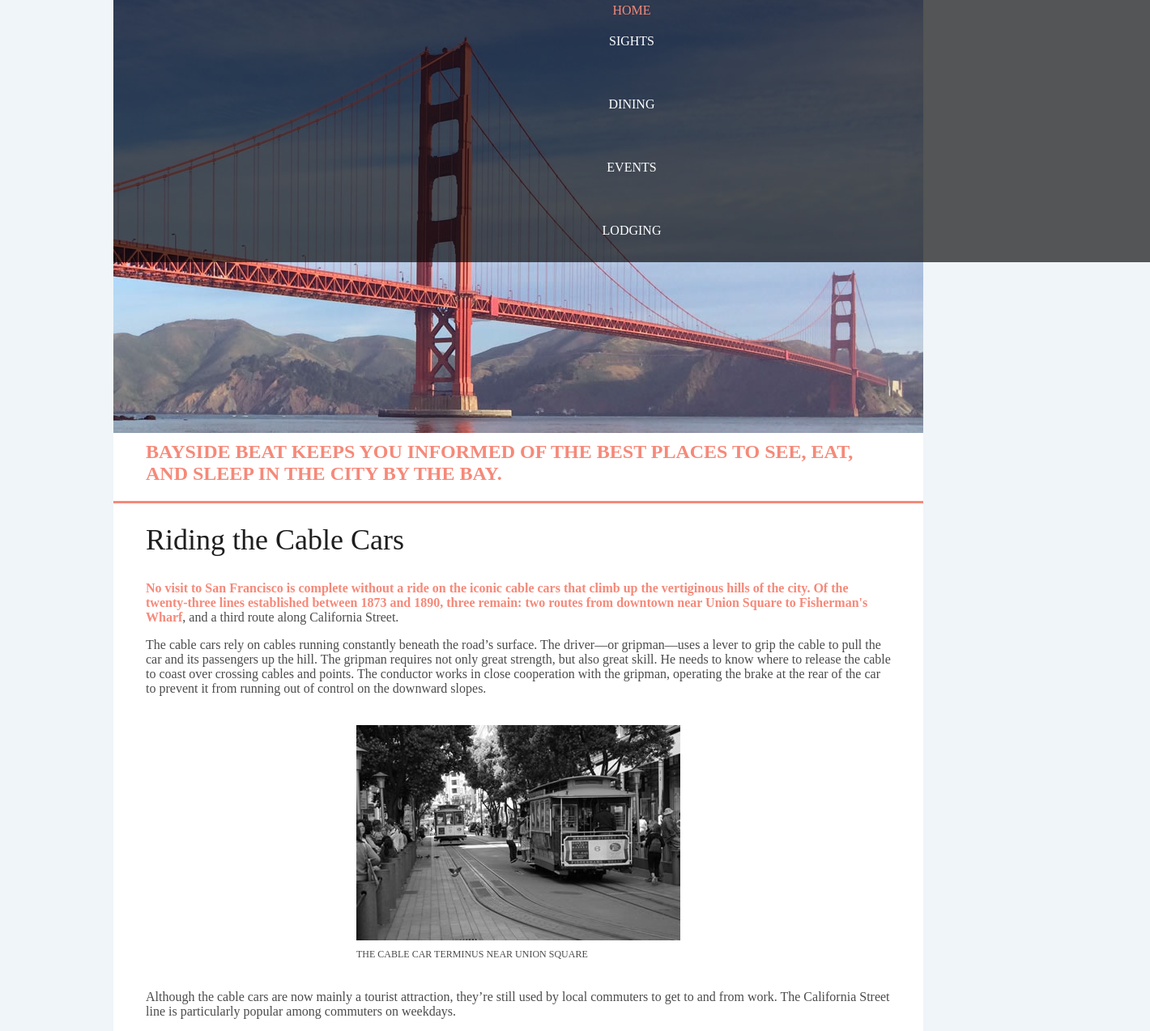
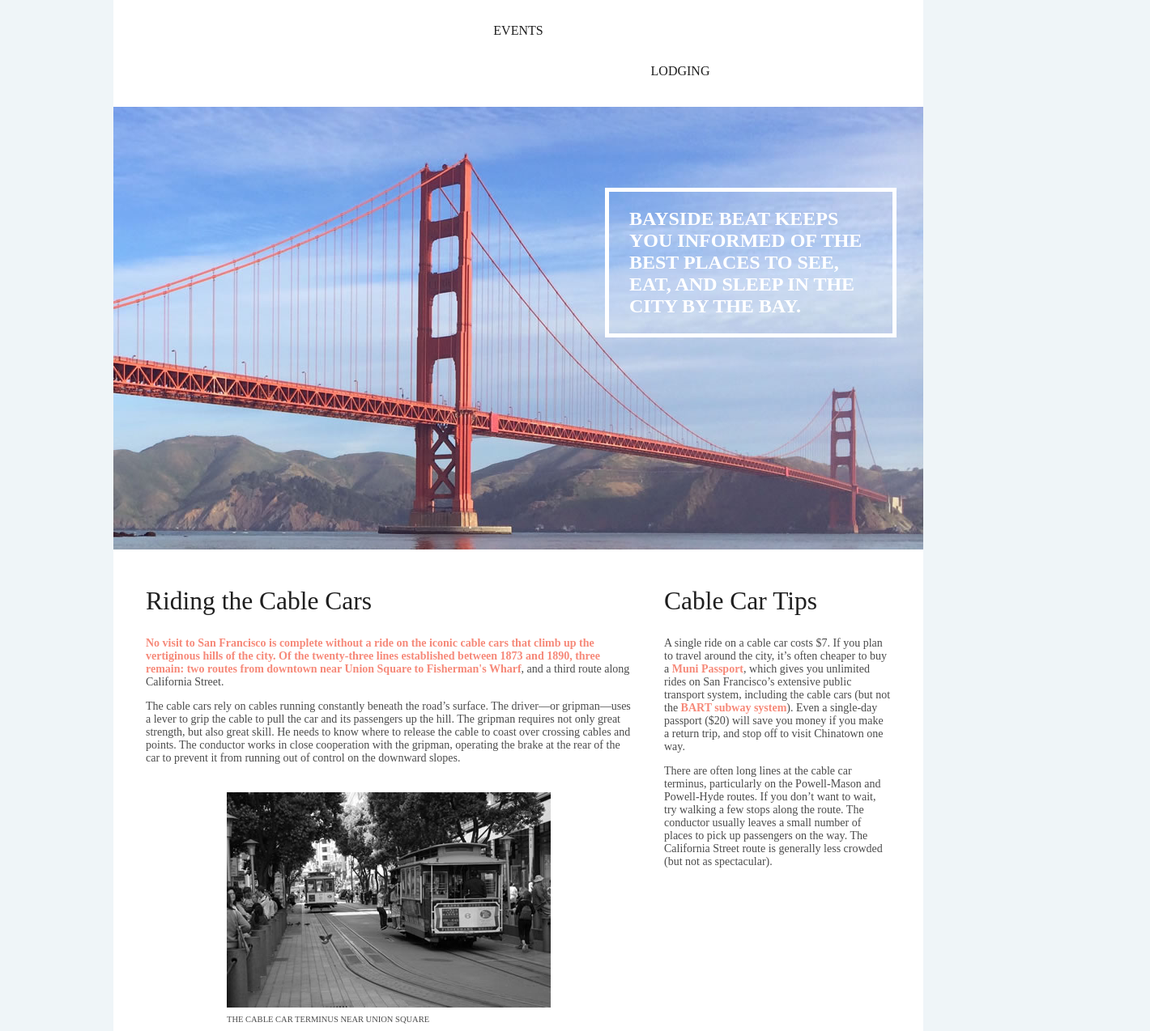
Before and after one commit to onkar-sopho/Bayside-Beat, a plain HTML site: page index.html in a window 1280 px wide. Shown: the part 141-1415 px from the top of the page at 81% size, 1420 px wide, since content can reach past the window. Drawn offline with Linux system fonts and the light colour scheme; a script that the page names is missing.

Commit message:
Used CSS media queries to change layout for tablet and phone browsers....Finally project completed git push -u origin master

```diff
--- a/styles/responsive.css
+++ b/styles/responsive.css
@@ -187,3 +187,86 @@ footer {
     font-size: 0.8em;
     text-align: center;
 }
+
+@media (min-width: 700px) {
+
+    #menulink {
+	    display: none;
+    }
+
+    #navlinks {
+	    max-width: 1000px;
+	    position: static;
+	    background-color: transparent;
+    }
+
+    #navlinks.collapsed {
+	    opacity: 1;
+    }
+
+    #navlinks a {
+	    width: 20%;
+	    padding-top: 15px;
+	    padding-bottom: 15px;
+	    margin-bottom: 20px;
+	    float: left;
+	    color: #1E1E1E;
+    }
+
+    header {
+        overflow: hidden;
+    }
+
+    #hero p {
+	    width: 36%;
+	    padding-left: 25px;
+	    padding-right: 25px;
+	    padding-top: 20px;
+	    position: absolute;
+	    color: white;
+	    border-width: 5px;
+	    border-style: solid;
+	    top: 90px;
+	    right: 33px;
+    }
+
+    #hero {
+	    position: relative;
+    }
+
+    main {
+	    width: 60%;
+    }
+
+    aside {
+	    width: 28%;
+	    margin-left: 0px;
+    }
+
+    main, aside {
+	    margin-top: 30px;
+	    margin-bottom: 30px;
+	    float: left;
+	    font-size: 0.875em;
+    }
+
+    footer {
+	    clear: left;
+    }
+
+}
+
+@media (min-width: 900px) {
+
+    .floatright {
+	    float: right;
+	    margin-right: 0px;
+	    margin-left: 10px;
+    }
+
+    .floatleft {
+	    float: left;
+	    margin-right: 10px;
+    }
+
+}
```
